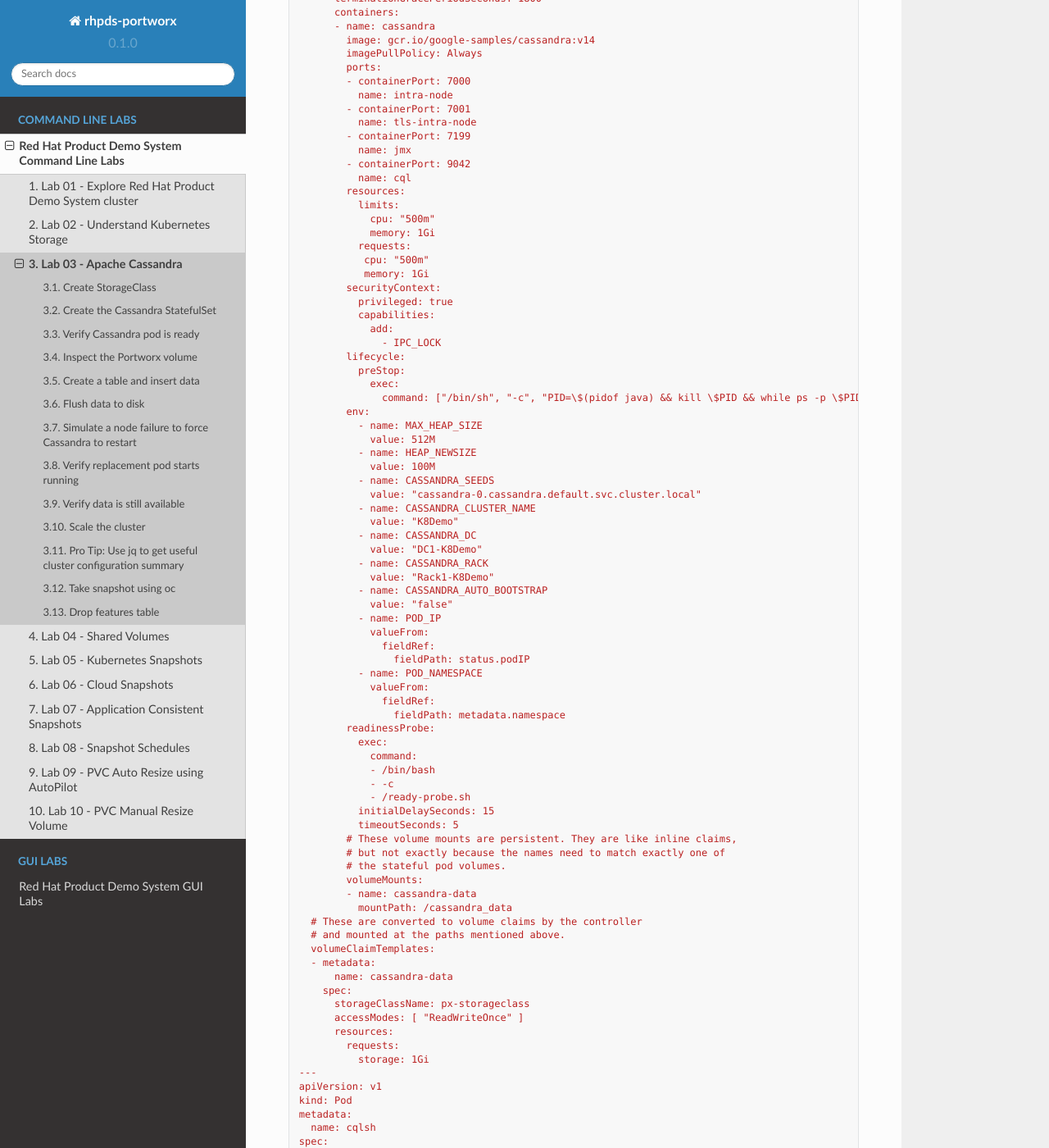
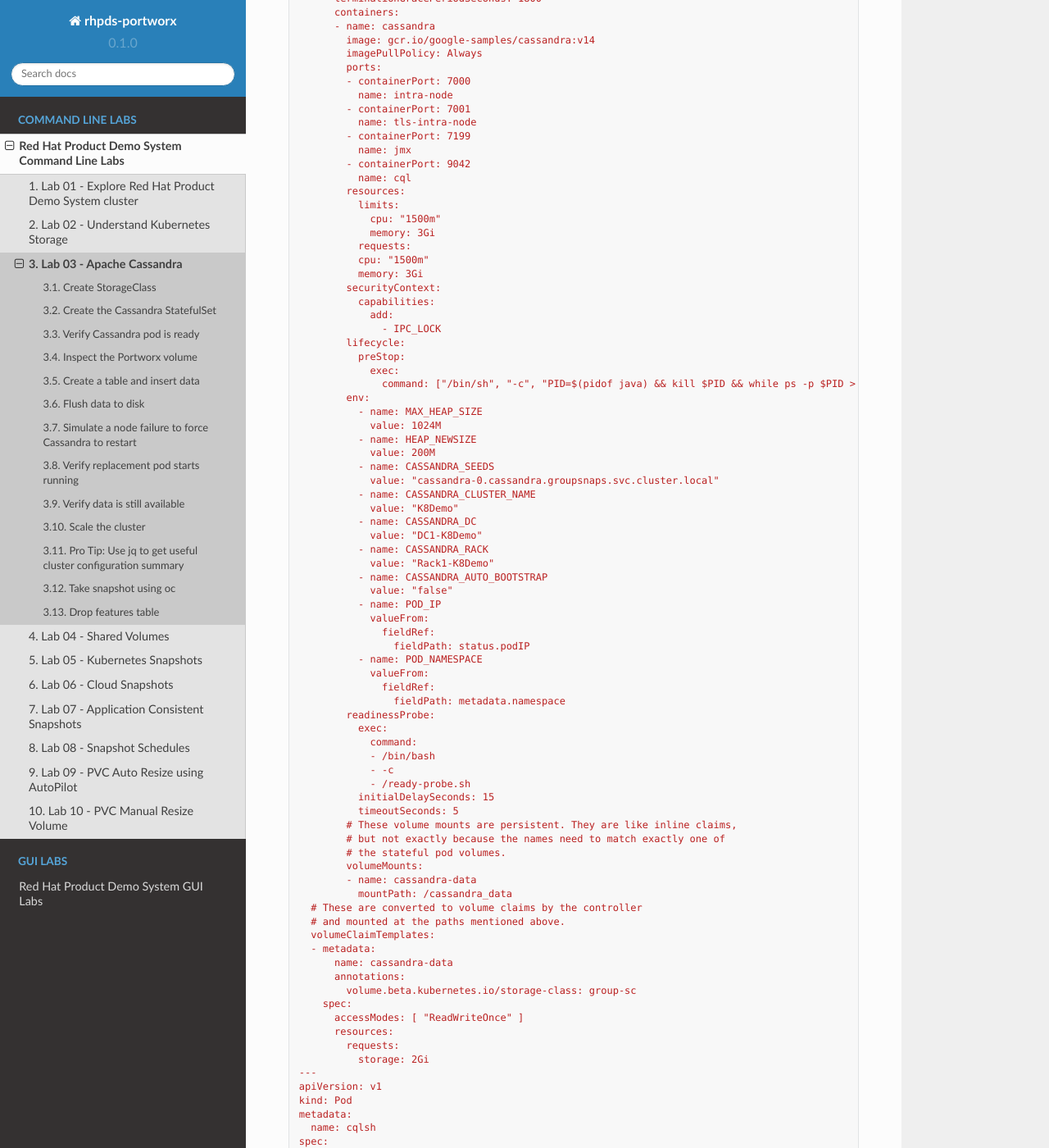
Before and after one commit to rhpds/pxe-rhdp-lab, a Sphinx documentation site: the page built from docs/source/cli-based-labs/apache-cassandra-cli.rst, in a window 1280 px wide and 1400 px high, scrolled down 1741 px. Shown: the whole window at 82% size. Built offline with Sphinx 7.4.7 and the Read the Docs theme 2.0.0, drawn with Linux system fonts in a browser that asks for light colours; some of the changed text lies outside the part shown.

Commit message:
updated cassandra challenge

```diff
--- a/docs/source/cli-based-labs/apache-cassandra-cli.rst
+++ b/docs/source/cli-based-labs/apache-cassandra-cli.rst
@@ -91,27 +91,26 @@ Create a Cassandra `StatefulSet <https://kubernetes.io/docs/concepts/workloads/c
             name: cql
           resources:
             limits:
-              cpu: "500m"
-              memory: 1Gi
+              cpu: "1500m"
+              memory: 3Gi
             requests:
-             cpu: "500m"
-             memory: 1Gi
+            cpu: "1500m"
+            memory: 3Gi
           securityContext:
-            privileged: true
             capabilities:
               add:
                 - IPC_LOCK
           lifecycle:
             preStop:
               exec:
-                command: ["/bin/sh", "-c", "PID=\$(pidof java) && kill \$PID && while ps -p \$PID > /dev/null; do sleep 1; done"]
+                command: ["/bin/sh", "-c", "PID=$(pidof java) && kill $PID && while ps -p $PID > /dev/null; do sleep 1; done"]
           env:
             - name: MAX_HEAP_SIZE
-              value: 512M
+              value: 1024M
             - name: HEAP_NEWSIZE
-              value: 100M
+              value: 200M
             - name: CASSANDRA_SEEDS
-              value: "cassandra-0.cassandra.default.svc.cluster.local"
+              value: "cassandra-0.cassandra.groupsnaps.svc.cluster.local"
             - name: CASSANDRA_CLUSTER_NAME
               value: "K8Demo"
             - name: CASSANDRA_DC
@@ -147,12 +146,13 @@ Create a Cassandra `StatefulSet <https://kubernetes.io/docs/concepts/workloads/c
     volumeClaimTemplates:
     - metadata:
         name: cassandra-data
+        annotations:
+          volume.beta.kubernetes.io/storage-class: group-sc
       spec:
-        storageClassName: px-storageclass
         accessModes: [ "ReadWriteOnce" ]
         resources:
           requests:
-            storage: 1Gi
+            storage: 2Gi
   ---
   apiVersion: v1
   kind: Pod
@@ -204,9 +215,8 @@ Below we will use ``pxctl`` to inspect the underlying volumes for our Cassandra
 
 .. code-block:: shell
 
-  VOLS=`oc get pvc | grep cassandra | awk '{print $3}'`
-  PX_POD=$(oc get pods -l name=portworx -n portworx -o jsonpath='{.items[0].metadata.name}')
-  oc exec -it $PX_POD -n portworx -- /opt/pwx/bin/pxctl volume inspect $VOLS
+  VOLS=$(oc get pvc | grep cassandra | awk '{print $3}')
+  pxctl volume inspect $VOLS
 
 Make the following observations in the inspect output \* ``State`` indicates the volume is attached and shows the node on which it is attached. This is the node where the Kubernetes pod is running. \* ``HA`` shows the number of configured replicas for this volume \* ``Labels`` show the name of the PVC for this volume \* ``Replica sets on nodes`` shows the px nodes on which volume is replicated
 
@@ -262,14 +272,14 @@ First we will cordon the node where Cassandra is running to simulate a node fail
 
 .. code-block:: shell
 
-  NODE=`oc get pods -o wide | grep cassandra-0 | awk '{print $7}'`
+  NODE=$(oc get pods -o wide | grep cassandra-0 | awk '{print $7}')
   oc adm cordon ${NODE}
 
 Then delete the Cassandra pod:
 
 .. code-block:: shell
 
-  POD=`oc get pods -l app=cassandra -o wide | grep -v NAME | awk '{print $1}'`
+  POD=$(oc get pods -l app=cassandra -o wide | grep -v NAME | awk '{print $1}')
   oc delete pod ${POD}
 
 Once the cassandra pod gets deleted, Kubernetes will start to create a new cassandra pod on another node.
@@ -383,18 +393,7 @@ We're going to use STORK to take a 3DSnapshot of our Cassandra cluster. Take a l
 
 .. code-block:: shell
 
-  cat <<EOF > /tmp/px-snap.yaml
-  apiVersion: stork.libopenstorage.org/v1alpha1
-  kind: Rule
-  metadata:
-    name: cassandra-presnap-rule
-  rules:
-    - podSelector:
-        app: cassandra
-      actions:
-      - type: command
-        value: nodetool flush
-  ---
+  cat << EOF > /tmp/cassandra-groupsnapshot.yaml
   apiVersion: stork.libopenstorage.org/v1alpha1
   kind: GroupVolumeSnapshot
   metadata:
@@ -410,7 +409,7 @@ Now let's take a snapshot.
 
 .. code-block:: shell
 
-  oc create -f /tmp/px-snap.yaml
+  oc create -f /tmp/cassandra-groupsnapshot.yaml
 
 You can see the snapshots using the following command:
 
--- a/docs/source/cli-based-labs/review-k8s-storage-cli.rst
+++ b/docs/source/cli-based-labs/review-k8s-storage-cli.rst
@@ -130,7 +130,7 @@ In this step, we will use ``pxctl`` to inspect the volume.
 Inspect the Portworx volume
 ---------------------------
 
-Portworx ships with a `pxctl <https://docs.portworx.com/control/status.html>`__ command line that can be used to manage Portworx.
+Portworx ships with a `pxctl <https://docs.portworx.com/portworx-enterprise/reference/cli/pxctl-reference/status-reference>`__ command line that can be used to manage Portworx.
 
 Below we will use pxctl to inspect the underlying volume for our PVC.
 
```
Also changed, not shown: other parts of docs/source/cli-based-labs/apache-cassandra-cli.rst (+15 -4 lines).
